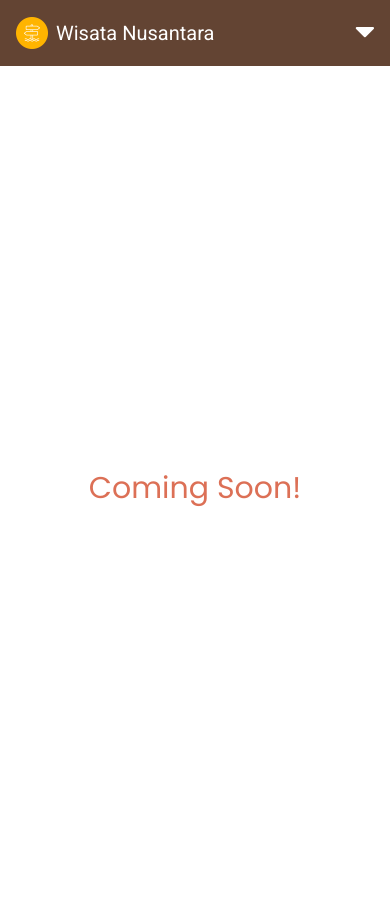
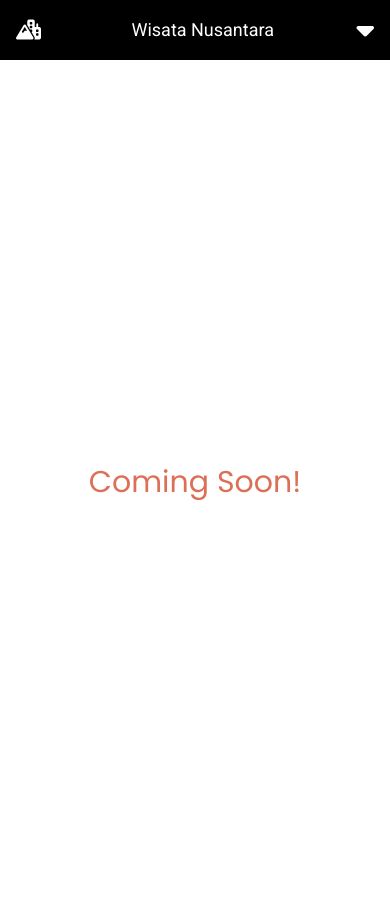
Before and after one commit to eugeniusms/wisata-nusantara, a Django app: page / in a window 390 px wide. After the commit the page ends 500 px from the top, so only its background shows below. Run offline with Django 4.2, Linux system fonts and the light colour scheme; some libraries are stand-ins or nearby versions.

Commit message:
🛠 Finish Navbar v0.1 : Responsive Mob, Tab, Des

```diff
--- a/templates/base.html
+++ b/templates/base.html
@@ -13,7 +13,10 @@
     <link rel="preconnect" href="https://fonts.gstatic.com" crossorigin>
     <link href="https://fonts.googleapis.com/css2?family=Montserrat:ital,wght@0,100;0,200;0,300;0,400;0,500;0,600;0,700;0,800;0,900;1,100;1,200;1,300;1,400;1,500;1,600;1,700;1,800;1,900&family=Poppins:ital,wght@0,100;0,200;0,300;0,400;0,500;0,600;0,700;0,800;0,900;1,100;1,200;1,300;1,400;1,500;1,600;1,700;1,800;1,900&family=Roboto:ital,wght@0,100;0,300;0,400;0,500;0,700;0,900;1,100;1,300;1,400;1,500;1,700;1,900&display=swap" rel="stylesheet">
 
-    <link rel="stylesheet" href="https://cdnjs.cloudflare.com/ajax/libs/font-awesome/4.7.0/css/font-awesome.min.css">
+    <!-- Logo -->
+    <!-- https://fontawesome.com/ -->
+    <script src="https://kit.fontawesome.com/951fd64367.js" crossorigin="anonymous"></script>
+    <!-- CSS Styling -->
     <script src="https://cdn.tailwindcss.com"></script>
     <script>
         tailwind.config = {
@@ -29,6 +32,7 @@
                         camel: "#A57748",
                         leather: "#634433",
                         alloy: "#DC7056",
+                        brightgray: "#EDEDED",
                     },
                     fontFamily: {
                         poppins: ["Poppins", "sans-serif"],
@@ -58,57 +62,48 @@
 
 </head>
     <!-- NAVBAR COMPONENT -->
-    <nav>
-        <div class="flex justify-between items-center bg-leather text-white font-roboto cursor-pointer p-4">
+    <header class="sticky top-0 z-50">
+        <div class="flex justify-between items-center bg-black text-white font-roboto cursor-pointer p-4">
             <div class="flex items-center">
-                <img src="{% static 'favicon.png' %}" alt="logo" class="w-8 h-8">
-                <p class="text-xl ml-2">Wisata Nusantara</p>
+                <i class="fa-solid fa-mountain-city" style="color:white;font-size:20px;"></i>
+                <p class="text-xl ml-4 mobile:hidden tablet:block">Wisata Nusantara</p>
+            </div>
+            <div class="tablet:hidden">
+                <p class="text-lg ml-2">Wisata Nusantara</p>
             </div>
             <div class="mobile:hidden tablet:block">
                 <div class="flex items-center">
-                    <!-- ALL -->
                     <a href="#" class="mr-4 hover:text-suede">Dashboard</a>
-                    <!-- MARIO -->
                     <a href="#" class="mr-4 hover:text-suede">Destination</a>
-                    <!-- AULIA -->
                     <a href="#" class="mr-4 hover:text-suede">Event</a>
-                    <!-- SEPTIO -->
                     <a href="#" class="mr-4 hover:text-suede">Journey</a>
-                    <!-- RIZKA -->
                     <a href="#" class="mr-4 hover:text-suede">Story</a>
-                    <!-- ABDI -->
-                    <a href="#" class="mr-r hover:text-suede">FAQ</a>
-                    <!-- WAHYU -->
+                    <a href="#" class="mr-4 hover:text-suede">FAQ</a>
                     <a href="#" class="mr-4 hover:text-suede">Login</a>
                 </div>
             </div>
-            <button class="tablet:hidden" id="ddButton">
-                <i class="fa fa-caret-down" style="font-size:32px;"></i>
+            <button class="flex items-center gap-2 tablet:hidden" id="ddButton">
+                <i class="fa fa-caret-down" style="font-size:28px;"></i>
             </button>
         </div>
-        <div class="tablet:hidden">
-            <div class="items-center mobile:hidden" id="navbarDropdown">
-                <!-- ALL -->
-                <a href="#" class="mr-4 hover:text-suede">Dashboard</a>
-                <!-- MARIO -->
-                <a href="#" class="mr-4 hover:text-suede">Destination</a>
-                <!-- AULIA -->
-                <a href="#" class="mr-4 hover:text-suede">Event</a>
-                <!-- SEPTIO -->
-                <a href="#" class="mr-4 hover:text-suede">Journey</a>
-                <!-- RIZKA -->
-                <a href="#" class="mr-4 hover:text-suede">Story</a>
-                <!-- ABDI -->
-                <a href="#" class="mr-r hover:text-suede">FAQ</a>
-                <!-- WAHYU -->
-                <a href="#" class="mr-4 hover:text-suede">Login</a>
+        <div class="flex justify-end tablet:hidden">
+            <div class="w-fit bg-brightgray/90 drop-shadow-xl rounded-2xl py-4 px-8 mobile:hidden top-16 right-1 z-50 fixed" id="navbarDropdown">
+                <div class="py-1"><a href="#" class="hover:text-leather">Dashboard</a></div>
+                <div class="py-1"><a href="#" class="hover:text-leather">Destination</a></div>
+                <div class="py-1"><a href="#" class="hover:text-leather">Event</a></div>
+                <div class="py-1"><a href="#" class="hover:text-leather">Journey</a></div>
+                <div class="py-1"><a href="#" class="hover:text-leather">Story</a></div>
+                <div class="py-1"><a href="#" class="hover:text-leather">FAQ</a></div>
+                <div class="py-1"><a href="#" class="hover:text-leather">Login</a></div>
             </div>
         </div>
-    </nav>
+    </header>
     <!-- CHILD COMPONENT -->
-    <body>
+    <body class="top-0 relative">
         <div class="font-poppins">
             {% block content %}{% endblock %}
         </div>
     </body>
+    <!-- FOOTER COMPONENT -->
+    <footer></footer>
 </html>
```
